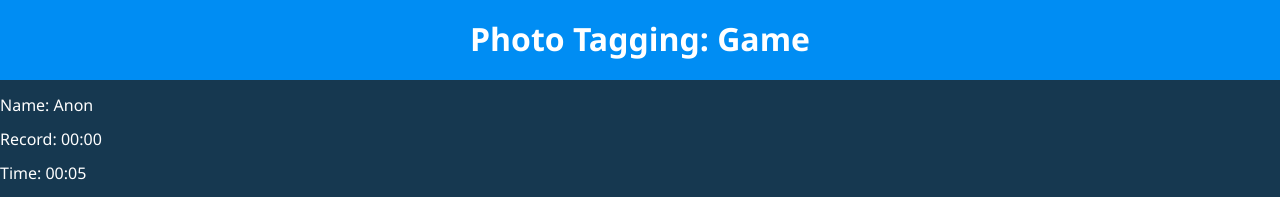
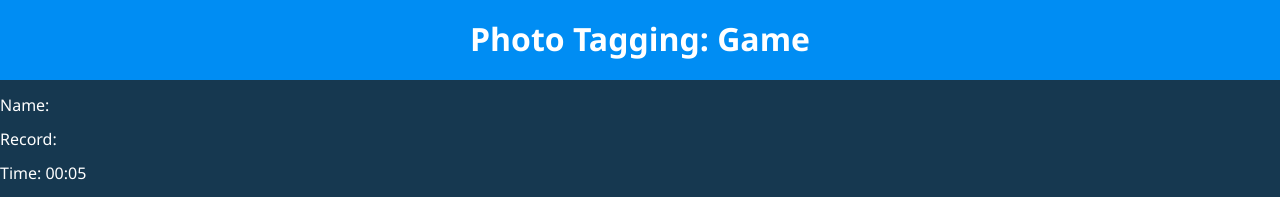
Before and after one commit to cesar-a-delacruz/photo-tagging, a React (Vite) app in the folder client/: page / in a window 1280 px wide. Shown: the top 197 px of the page. Built offline with nearby package versions, Linux system fonts and the light colour scheme; no server answers.

Commit message:
refactor(client): allow saving user with record in db

```diff
--- a/client/src/pages/Game.jsx
+++ b/client/src/pages/Game.jsx
@@ -6,16 +6,15 @@ import useGetData from "@/hooks/useGetData";
 import Menu from "@/components/Menu";
 import Box from "@/components/Box";
 import GameContext from "@/contexts/GameContext";
+import DataForm from "@/components/DataForm";
+import { formDataReducer } from "@/utils/objectHandler";
+import requestHandler from "@/utils/requestHandler";
 
 export default function Game() {
   const setTitle = useOutletContext();
   setTitle("Game");
 
-  const [image, setImage, setObjects] = useGetData("image/7");
-  const [user, setUser] = useState({
-    name: "Anon",
-    record: "00:00",
-  });
+  const [image, setImage] = useGetData("image/7");
   const [boxPosition, setBoxPosition] = useState(null);
   const [game, setGame] = useState({
     time: "",
@@ -25,9 +24,14 @@ export default function Game() {
       found: 0,
     },
   });
+  const [formData, setFormData] = useState([
+    { name: "name", label: "Name", value: "", type: "text" },
+    { name: "record", label: "Record", value: "", type: "text" },
+  ]);
 
   const imageDialog = useRef(null);
   const recordDialog = useRef(null);
+  const winDialog = useRef(null);
 
   return (
     <GameContext value={game}>
@@ -36,10 +40,10 @@ export default function Game() {
           <div className="data">
             <div className="user">
               <p>
-                Name: <span>{user.name}</span>
+                Name: <span>{formData[0].value}</span>
               </p>
               <p>
-                Record: <span>{user.record}</span>
+                Record: <span>{formData[1].value}</span>
               </p>
             </div>
             <Timer
@@ -70,6 +74,27 @@ export default function Game() {
             </Dialog>
             <Dialog title={"Reset Record"} ref={recordDialog}>
               <p>Are you sure you want to reset your record?</p>
+            </Dialog>
+            <Dialog title={"Congratulations!!"} ref={winDialog}>
+              <p>Input your name to save your record</p>
+              <DataForm
+                data={formData}
+                setData={setFormData}
+                action={{
+                  name: "Save",
+                  handler: async (data) => {
+                    data = formDataReducer(data);
+                    await requestHandler.post(data, "user");
+                    setFormData((prev) =>
+                      prev.map((field) => {
+                        field.value = data[field.name];
+                        return field;
+                      }),
+                    );
+                    winDialog.current.close();
+                  },
+                }}
+              />
             </Dialog>
           </div>
         </div>
@@ -144,7 +169,13 @@ export default function Game() {
                   }));
 
                   if (gameEnd) {
-                    setUser({ name: "Winner", record: game.time });
+                    setFormData((prev) =>
+                      prev.map((field) => {
+                        if (field.name === "record") field.value = game.time;
+                        return field;
+                      }),
+                    );
+                    winDialog.current.show();
                   }
                 }}
               />
```
